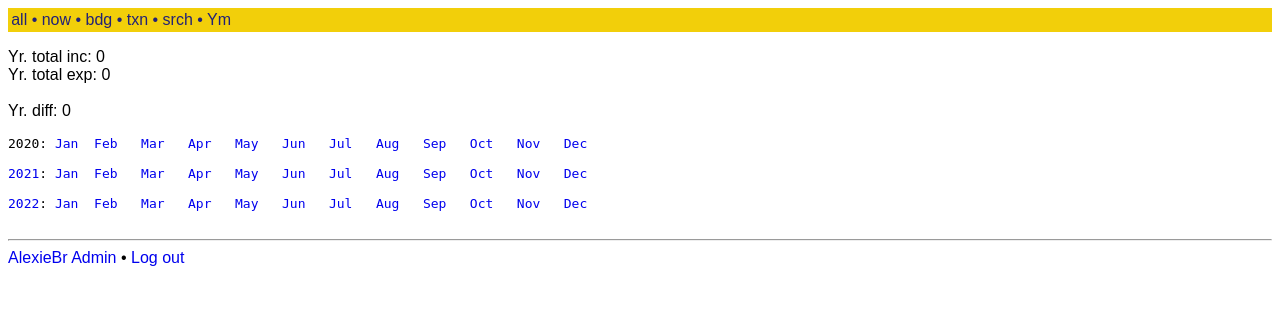
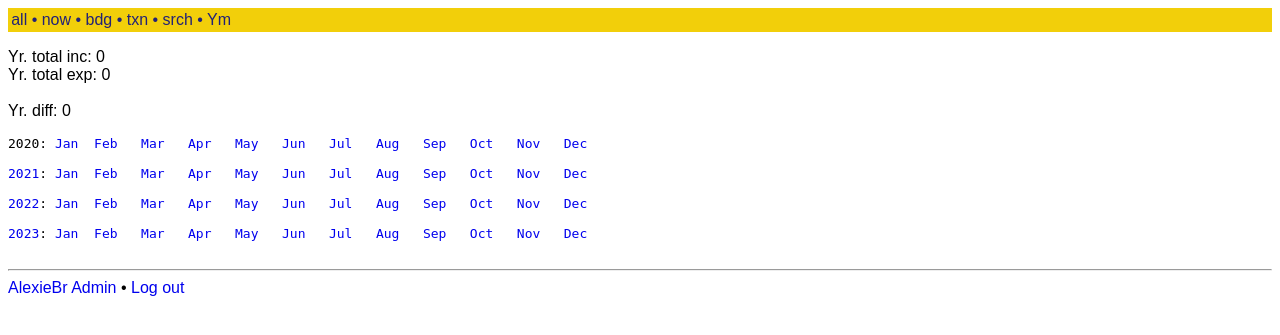
Before and after one commit to heitorchang/alexiebr, a Django app: page /hist/ in a window 1280 px wide. Shown: the top 335 px of the page. Run offline with Django 3.2, Linux system fonts and the light colour scheme; the visitor is signed in with stand-in values (Sample User, id 1); data that the repository does not hold is empty.

Commit message:
add 2023

```diff
--- a/alexieui/templates/alexieui/hist.html
+++ b/alexieui/templates/alexieui/hist.html
@@ -19,6 +19,8 @@
 
 <a href="/?startdate=2022-01-01&enddate=2022-12-31">2022</a>: <a href="/?startdate=2022-01-01&enddate=2022-01-31">Jan</a>  <a href="/?startdate=2022-02-01&enddate=2022-02-28">Feb</a>   <a href="/?startdate=2022-03-01&enddate=2022-03-31">Mar</a>   <a href="/?startdate=2022-04-01&enddate=2022-04-30">Apr</a>   <a href="/?startdate=2022-05-01&enddate=2022-05-31">May</a>   <a href="/?startdate=2022-06-01&enddate=2022-06-30">Jun</a>   <a href="/?startdate=2022-07-01&enddate=2022-07-31">Jul</a>   <a href="/?startdate=2022-08-01&enddate=2022-08-31">Aug</a>   <a href="/?startdate=2022-09-01&enddate=2022-09-30">Sep</a>   <a href="/?startdate=2022-10-01&enddate=2022-10-31">Oct</a>   <a href="/?startdate=2022-11-01&enddate=2022-11-30">Nov</a>   <a href="/?startdate=2022-12-01&enddate=2022-12-31">Dec</a>
 
+<a href="/?startdate=2023-01-01&enddate=2023-12-31">2023</a>: <a href="/?startdate=2023-01-01&enddate=2023-01-31">Jan</a>  <a href="/?startdate=2023-02-01&enddate=2023-02-28">Feb</a>   <a href="/?startdate=2023-03-01&enddate=2023-03-31">Mar</a>   <a href="/?startdate=2023-04-01&enddate=2023-04-30">Apr</a>   <a href="/?startdate=2023-05-01&enddate=2023-05-31">May</a>   <a href="/?startdate=2023-06-01&enddate=2023-06-30">Jun</a>   <a href="/?startdate=2023-07-01&enddate=2023-07-31">Jul</a>   <a href="/?startdate=2023-08-01&enddate=2023-08-31">Aug</a>   <a href="/?startdate=2023-09-01&enddate=2023-09-30">Sep</a>   <a href="/?startdate=2023-10-01&enddate=2023-10-31">Oct</a>   <a href="/?startdate=2023-11-01&enddate=2023-11-30">Nov</a>   <a href="/?startdate=2023-12-01&enddate=2023-12-31">Dec</a>
+
 </pre>
 
 {% endblock %}
```
